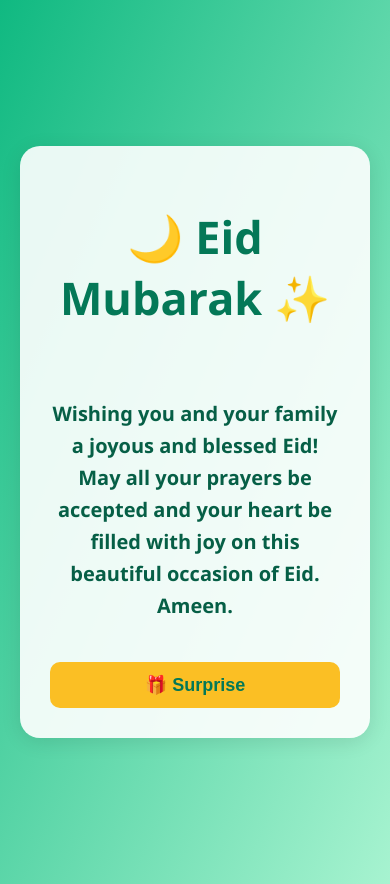
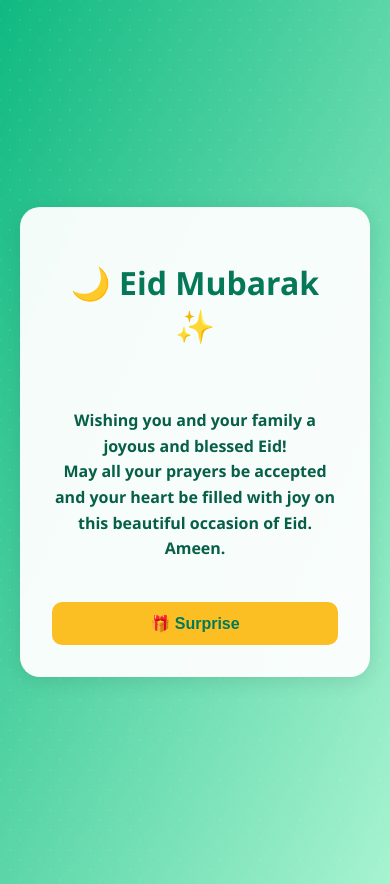
Before and after one commit to Mariyaq28/eid2k26, a React (Create React App) app: page / in a window 390 px wide. Built offline with nearby package versions, Linux system fonts and the light colour scheme.

Commit message:
Refactor App component and update video handling

```diff
--- a/src/App.js
+++ b/src/App.js
@@ -1,7 +1,8 @@
-import { useState } from "react";
+// App.js
+import React, { useState } from "react";
 import { motion } from "framer-motion";
 
-export default function EidSurpriseApp() {
+export default function App() {
   const [videoUrl, setVideoUrl] = useState("");
   const [showVideo, setShowVideo] = useState(false);
 
@@ -9,9 +10,7 @@ export default function EidSurpriseApp() {
     "/1.MP4",
     "/2.MP4",
     "/3.MP4",
-    "/4.MP4",
-    "/5.MP4",
-    "/6.MP4"
+    "/4.MP4"
   ];
 
   const handleSurprise = () => {
@@ -21,57 +20,91 @@ export default function EidSurpriseApp() {
   };
 
   return (
-    <div style={{
+    <div
+      style={{
         minHeight: "100vh",
         display: "flex",
         justifyContent: "center",
         alignItems: "center",
-      background: "linear-gradient(to bottom right, #10B981, #A7F3D0)", // Green & Gold feel
+        background: "linear-gradient(to bottom right, #10B981, #A7F3D0)",
         padding: "20px",
         overflow: "hidden",
-      position: "relative"
-    }}>
+        position: "relative",
+      }}
+    >
+      {/* Pattern overlay */}
+      <div
+        style={{
+          position: "absolute",
+          top: 0,
+          left: 0,
+          width: "100%",
+          height: "100%",
+          backgroundImage: `
+            radial-gradient(rgba(255,255,255,0.08) 1px, transparent 1px),
+            radial-gradient(rgba(255,255,255,0.08) 1px, transparent 1px)
+          `,
+          backgroundPosition: "0 0, 10px 10px",
+          backgroundSize: "20px 20px",
+          pointerEvents: "none",
+          zIndex: 0,
+        }}
+      />
 
-
-      <div style={{ maxWidth: "500px", width: "100%" }}>
+      {/* Main content */}
+      <div style={{ position: "relative", zIndex: 1, width: "100%", display: "flex", justifyContent: "center" }}>
         {!showVideo && (
           <motion.div
             initial={{ opacity: 0, y: -20 }}
             animate={{ opacity: 1, y: 0 }}
             transition={{ duration: 1 }}
             style={{
-              backgroundColor: "rgba(255,255,255,0.9)",
-              padding: "30px",
+              backgroundColor: "rgba(255,255,255,0.95)",
+              padding: "2rem",
               borderRadius: "20px",
               boxShadow: "0 4px 20px rgba(0,0,0,0.1)",
               textAlign: "center",
               display: "flex",
               flexDirection: "column",
-              gap: "20px",
-              fontFamily: "'Segoe UI', Tahoma, Geneva, Verdana, sans-serif"
+              gap: "1.5rem",
+              fontFamily: "'Segoe UI', Tahoma, Geneva, Verdana, sans-serif",
+              width: "90%",
+              maxWidth: "500px",
             }}
           >
-            <h1 style={{ fontSize: "45px", fontWeight: "900", color: "#047857" }}>
+            <h1
+              style={{
+                fontSize: "clamp(2rem, 5vw, 3rem)",
+                fontWeight: 900,
+                color: "#047857",
+              }}
+            >
               🌙 Eid Mubarak ✨
             </h1>
 
-            <p style={{ color: "#065F46", fontSize: "20px", lineHeight: "1.6", fontWeight: 600 }}>
+            <p
+              style={{
+                color: "#065F46",
+                fontSize: "clamp(1rem, 3vw, 1.25rem)",
+                lineHeight: 1.6,
+                fontWeight: 600,
+              }}
+            >
               Wishing you and your family a joyous and blessed Eid!<br />
-              May all your prayers be accepted and your heart be filled with joy on this beautiful occasion of Eid.
-              Ameen.
+              May all your prayers be accepted and your heart be filled with joy on this beautiful occasion of Eid. Ameen.
             </p>
 
             <button
               onClick={handleSurprise}
               style={{
-                padding: "12px 20px",
-                fontSize: "18px",
+                padding: "0.75rem 1.5rem",
+                fontSize: "clamp(1rem, 2.5vw, 1.25rem)",
                 fontWeight: "bold",
                 borderRadius: "10px",
                 border: "none",
-                backgroundColor: "#FBBF24", // Gold button
-                color: "#047857", // Dark green text
-                cursor: "pointer"
+                backgroundColor: "#FBBF24",
+                color: "#047857",
+                cursor: "pointer",
               }}
             >
               🎁 Surprise
@@ -84,13 +117,22 @@ export default function EidSurpriseApp() {
             initial={{ opacity: 0 }}
             animate={{ opacity: 1 }}
             transition={{ duration: 1 }}
-            style={{ marginTop: "20px" }}
+            style={{
+              marginTop: "20px",
+              display: "flex",
+              justifyContent: "center",
+              width: "100%",
+            }}
           >
             <video
               src={videoUrl}
               controls
               autoPlay
-              style={{ width: "100%", borderRadius: "15px" }}
+              style={{
+                width: "90%",
+                maxWidth: "500px",
+                borderRadius: "15px",
+              }}
             />
           </motion.div>
         )}
```
Lines whose indentation alone changed are shown as unchanged.
